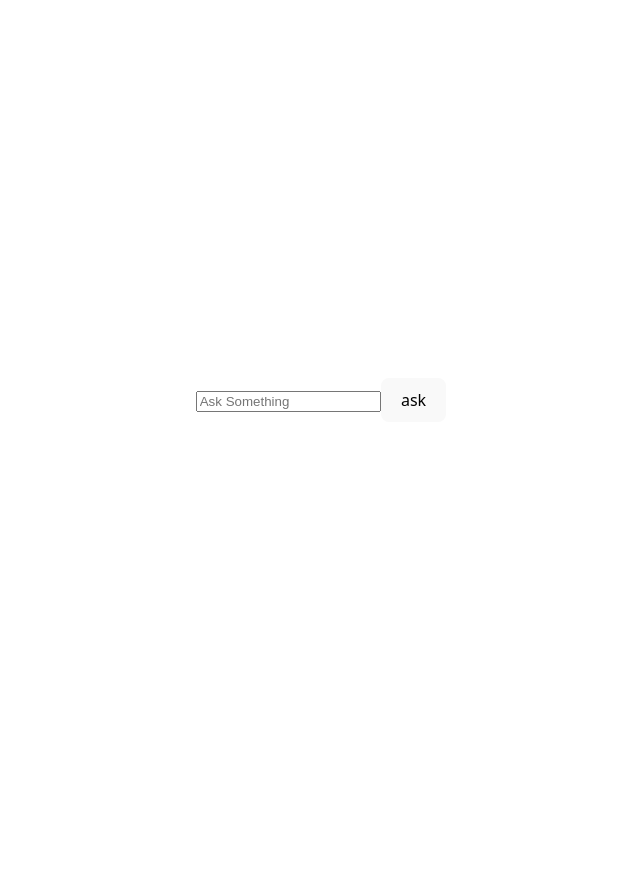
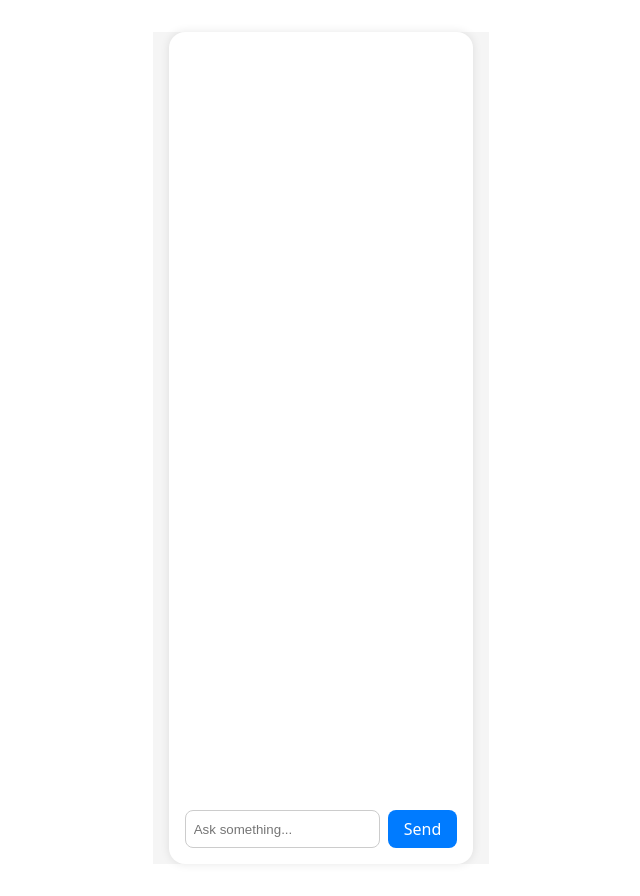
Before and after one commit to DemonicFlame/AI-Chat, a React (Vite) app in the folder frontend/: page / in a window 1280 px wide. Shown: the whole page, without its empty margins (319-959 px from the left). Before the commit the page ends 800 px from the top, so only its background shows below. Built offline with nearby package versions, Linux system fonts and the light colour scheme.

Commit message:
chat like interface

```diff
--- a/frontend/src/App.tsx
+++ b/frontend/src/App.tsx
@@ -1,10 +1,10 @@
 import "./App.css";
-import Form from "./components/form";
+import Chat from "./components/chat";
 
 function App() {
   return (
     <div>
-      <Form />
+      <Chat />
     </div>
   );
 }
--- /dev/null
+++ b/frontend/src/components/chat.module.css
@@ -0,0 +1,47 @@
+.chatWrapper {
+  display: flex;
+  justify-content: center;
+  align-items: center;
+  height: 100vh;
+  padding: 1rem;
+  background-color: #f5f5f5;
+}
+
+.container {
+  display: flex;
+  flex-direction: column;
+  height: 100%;
+  width: 100%;
+  max-width: 900px;
+  background-color: #fff;
+  border-radius: 1rem;
+  box-shadow: 0 0 10px rgba(0, 0, 0, 0.1);
+  padding: 1rem;
+}
+
+.messages {
+  flex: 1;
+  overflow-y: auto;
+  padding-bottom: 1rem;
+}
+
+.form {
+  display: flex;
+}
+
+.input {
+  flex: 1;
+  padding: 0.5rem;
+  border-radius: 0.5rem;
+  margin-right: 0.5rem;
+  border: 1px solid #ccc;
+}
+
+.button {
+  padding: 0.5rem 1rem;
+  border: none;
+  border-radius: 0.5rem;
+  background-color: #007bff;
+  color: white;
+  cursor: pointer;
+}
--- /dev/null
+++ b/frontend/src/components/chat.tsx
@@ -0,0 +1,89 @@
+import axios from "axios";
+import { useState } from "react";
+import type { Message as MessageType } from "../types/message";
+import styles from "./chat.module.css";
+import { MessageComponent } from "./message.tsx";
+
+const API_URL = "http://localhost:8000/ask3";
+
+const Chat = () => {
+  const [messages, setMessages] = useState<MessageType[]>([]);
+  const [input, setInput] = useState("");
+  const [loading, setLoading] = useState(false);
+
+  const handleSubmit = async (e: React.FormEvent) => {
+    e.preventDefault();
+    if (!input) return;
+
+    const userMessage: MessageType = { content: input, isUser: true };
+    setMessages((prev) => [...prev, userMessage]);
+    setLoading(true);
+    setInput("");
+
+    try {
+      const response = await axios.post(
+        API_URL,
+        { question: input },
+        { responseType: "stream" }
+      );
+      const reader = response.data.getReader();
+      const decoder = new TextDecoder();
+      let completeMessage = "";
+
+      while (true) {
+        const { done, value } = await reader.read();
+        if (done) break;
+
+        const chunk = decoder.decode(value);
+        completeMessage += chunk;
+
+        setMessages((prev) => {
+          const newMessages = [...prev];
+          const lastMessage = newMessages[newMessages.length - 1];
+
+          if (!lastMessage || lastMessage.isUser) {
+            newMessages.push({ content: chunk, isUser: false });
+          } else {
+            lastMessage.content += chunk;
+          }
+          return [...newMessages];
+        });
+      }
+    } catch (error) {
+      console.error("Error fetching data:", error);
+    } finally {
+      setLoading(false);
+    }
+  };
+
+  return (
+    <div className={styles.chatWrapper}>
+      <div className={styles.container}>
+        <div className={styles.messages}>
+          {messages.map((message, index) => (
+            <MessageComponent
+              key={index}
+              content={message.content}
+              isUser={message.isUser}
+            />
+          ))}
+        </div>
+
+        <form onSubmit={handleSubmit} className={styles.form}>
+          <input
+            type="text"
+            value={input}
+            onChange={(e) => setInput(e.target.value)}
+            placeholder="Ask something..."
+            className={styles.input}
+          />
+          <button type="submit" className={styles.button} disabled={loading}>
+            {loading ? "Sending..." : "Send"}
+          </button>
+        </form>
+      </div>
+    </div>
+  );
+};
+
+export default Chat;
--- a/frontend/src/components/form.tsx
+++ /dev/null
@@ -1,52 +0,0 @@
-import { useState } from "react";
-import axios from "axios";
-import type { Question } from "../types/api";
-import type { Answer } from "../types/api";
-
-const API_URL = "http://localhost:8000/ask3/";
-
-const Form = () => {
-  const [question, setQuestion] = useState("");
-  const [answer, setAnswer] = useState("");
-  const [loading, setLoading] = useState(false);
-
-  const handleSubmit = async (e: React.FormEvent) => {
-    e.preventDefault();
-    setLoading(true);
-    setAnswer("");
-
-    try {
-      const payload: Question = { question };
-      const response = await axios.post<Answer>(API_URL, payload);
-      setAnswer(response.data.answer);
-    } catch (error) {
-      setAnswer("Error fetching answer");
-      console.error(error);
-    } finally {
-      setLoading(false);
-    }
-  };
-  return (
-    <div>
-      <form onSubmit={handleSubmit}>
-        <input
-          type="text"
-          value={question}
-          onChange={(e) => setQuestion(e.target.value)}
-          placeholder="Ask Something"
-          required
-        />
-        <button type="submit" disabled={loading}>
-          ask
-        </button>
-      </form>
-
-      {answer && (
-        <div>
-          <span>Answer: {answer}</span>
-        </div>
-      )}
-    </div>
-  );
-};
-export default Form;
--- /dev/null
+++ b/frontend/src/components/message.module.css
@@ -0,0 +1,30 @@
+.message {
+  padding: 0.5rem 1rem;
+  border-radius: 1rem;
+  margin: 0.5rem 0;
+  max-width: 70%;
+}
+
+.userMessage {
+  background-color: #007bff;
+  color: #fff;
+  align-self: flex-end;
+}
+
+.llmMessage {
+  background-color: #f1f1f1;
+  color: #000;
+  align-self: flex-start;
+}
+
+@media (min-width: 768px) {
+  .message {
+    max-width: 80%;
+  }
+}
+
+@media (min-width: 1024px) {
+  .message {
+    max-width: 90%;
+  }
+}
--- /dev/null
+++ b/frontend/src/components/message.tsx
@@ -0,0 +1,16 @@
+import type { Message as MessageType } from "../types/message";
+import styles from "./message.module.css";
+
+const Message = ({ content, isUser }: MessageType) => {
+  return (
+    <div
+      className={`${styles.message} ${
+        isUser ? styles.userMessage : styles.llmMessage
+      }`}
+    >
+      {content}
+    </div>
+  );
+};
+
+export { Message as MessageComponent };
--- /dev/null
+++ b/frontend/src/types/message.ts
@@ -0,0 +1,4 @@
+export interface Message {
+  content: string;
+  isUser: boolean;
+}
```
Also changed, not shown: 1 other file (tests, documents, lock files or other folders).
